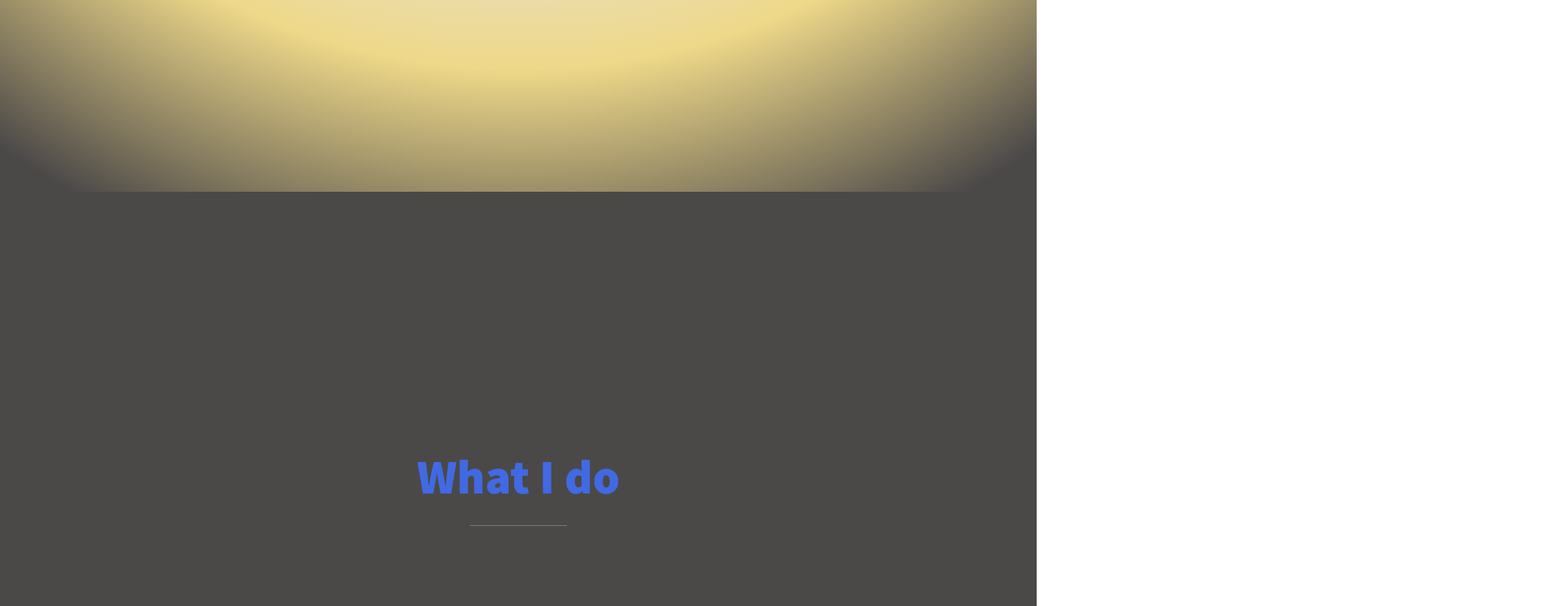
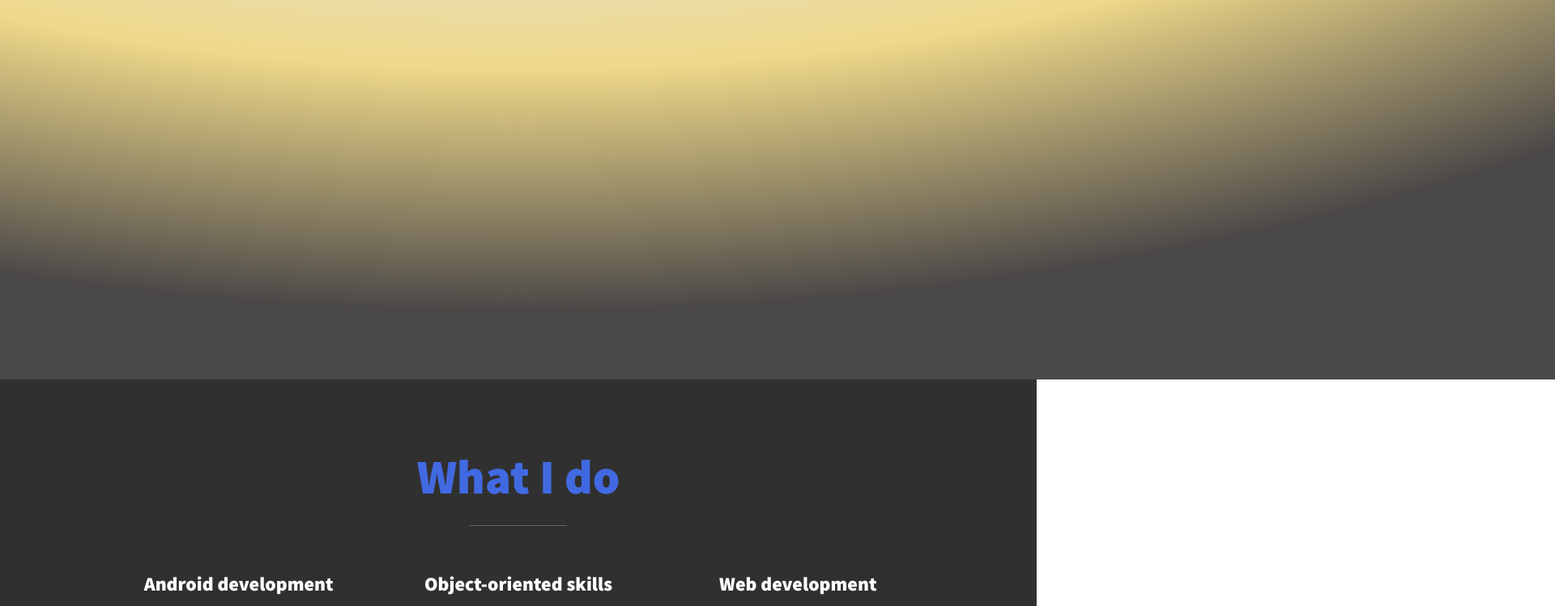
Before and after one commit to forgedis/portfolio_bujnak, a plain HTML site: page index.html in a window 1280 px wide. Shown: the part 360-1109 px from the top of the page at 81% size, 1920 px wide, since content can reach past the window. Drawn offline with nearby package versions, Linux system fonts and the light colour scheme.

Commit message:
Header background responsivity fix

```diff
--- a/css/style.css
+++ b/css/style.css
@@ -132,22 +132,21 @@ nav { display: none; }
 
 .background--intro {
     position: absolute;
-    width: 100%;
-    height: 100%;
-    background: #4B4848;
-    transform: translateY(71%);
+    left: 0;
+    top: 0;
+    right: 0;
+    bottom: 0;
+
+    background: rgb(229,229,229);
+    background:
+    radial-gradient(circle at 50% -50%, rgba(229,229,229,1) 29%, transparent 50%),
+    radial-gradient(circle at 50% -50%, rgba(230,228,219,1) 34%, rgba(233,224,193,1) 48%, rgba(238,216,137,1) 60%, rgba(75,72,72,1) 82%, rgba(75,72,72,1) 100%);
 
 }
 
 .intro {
     position: relative;
     height: 100vh;
-
-
-    background: rgb(229,229,229);
-    background:
-    radial-gradient(circle at 50% -50%, rgba(229,229,229,1) 29%, transparent 50%),
-    radial-gradient(circle at 50% -50%, rgba(230,228,219,1) 34%, rgba(233,224,193,1) 48%, rgba(238,216,137,1) 60%, rgba(75,72,72,1) 82%, rgba(75,72,72,1) 100%);
 
 
      /* radial-gradient(ellipse at top, #E5E5E5 0%,#E6E4DB 40%,#E9E0C1 50%, #EED889 60%, #303030 100%); */
@@ -226,6 +225,10 @@ nav { display: none; }
         left: -1.5em;
         width: calc(100% + 1.5em);
     }
+
+    .background--intro {
+        transform: scaleX(200%)
+    }
 }
 
 
--- a/index.html
+++ b/index.html
@@ -33,14 +33,14 @@
 
         <!-- Introduction -->
         <section class="intro" id="home">
-            <div class="background--intro">
+            <div class="background--intro"></div>
+            <div style="position: relative;">
+                <h1 class="section__title section__title--intro">
+                    Hello, I'm <strong>Martin</strong>
+                </h1>
 
+                <img src="img/me_transparent.png" alt="a picture of me standing" class="intro__img">
             </div>
-            <h1 class="section__title section__title--intro">
-                Hello, I'm <strong>Martin</strong>
-            </h1>
-
-            <img src="img/me_transparent.png" alt="a picture of me standing" class="intro__img">
         </section>
 
 
```
